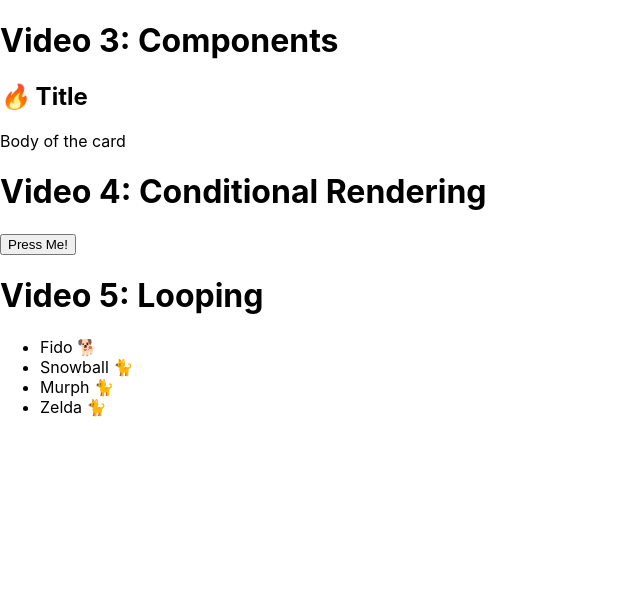
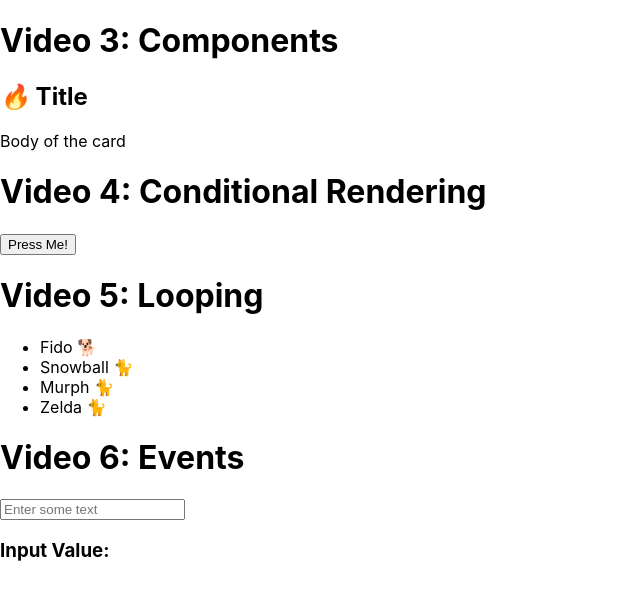
Before and after one commit to Kwuasimoto/fireship-react-full-course, a React (Create React App) app: page / in a window 1280 px wide. Shown: the top 600 px of the page, without its empty margins (0-640 px from the left). Built offline with nearby package versions, Linux system fonts and the light colour scheme.

Commit message:
[006]: Events

```diff
--- a/src/App.tsx
+++ b/src/App.tsx
@@ -2,6 +2,7 @@ import React from 'react';
 import Components from "./app/components/videos/3-components/Components";
 import Conditionals from "./app/components/videos/4-conditional_rendering/Conditionals";
 import Looping from "./app/components/videos/5-looping/Looping";
+import Events from "./app/components/videos/6-events/Events";
 
 const App:React.FC = () => {
 
@@ -9,6 +10,7 @@ const App:React.FC = () => {
     <Components/>
     <Conditionals/>
     <Looping/>
+    <Events/>
   </>;
 }
 
--- /dev/null
+++ b/src/app/components/videos/6-events/Events.tsx
@@ -0,0 +1,11 @@
+import React from 'react';
+import Input from "./Input";
+
+const Events: React.FC = () => {
+    return <>
+        <h1>Video 6: Events</h1>
+        <Input/>
+    </>;
+};
+
+export default Events;
--- /dev/null
+++ b/src/app/components/videos/6-events/Input.tsx
@@ -0,0 +1,22 @@
+import React, {BaseSyntheticEvent} from 'react';
+
+const Input: React.FC = () => {
+    const [value, setValue] = React.useState("")
+
+    const onChange:React.ChangeEventHandler<HTMLInputElement> = (e) => {
+        setValue(e.target.value)
+    }
+
+    return <>
+        <input
+            value={value}
+            placeholder="Enter some text"
+            onChange={onChange}
+        />
+        <h3>
+            {"Input Value: " + value}
+        </h3>
+    </>;
+};
+
+export default Input;
```
